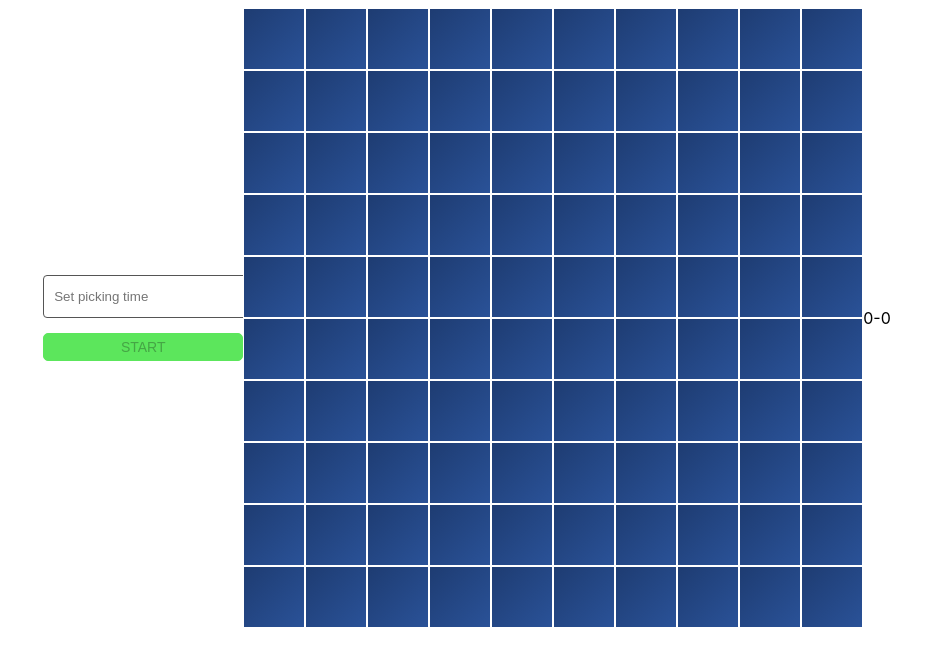
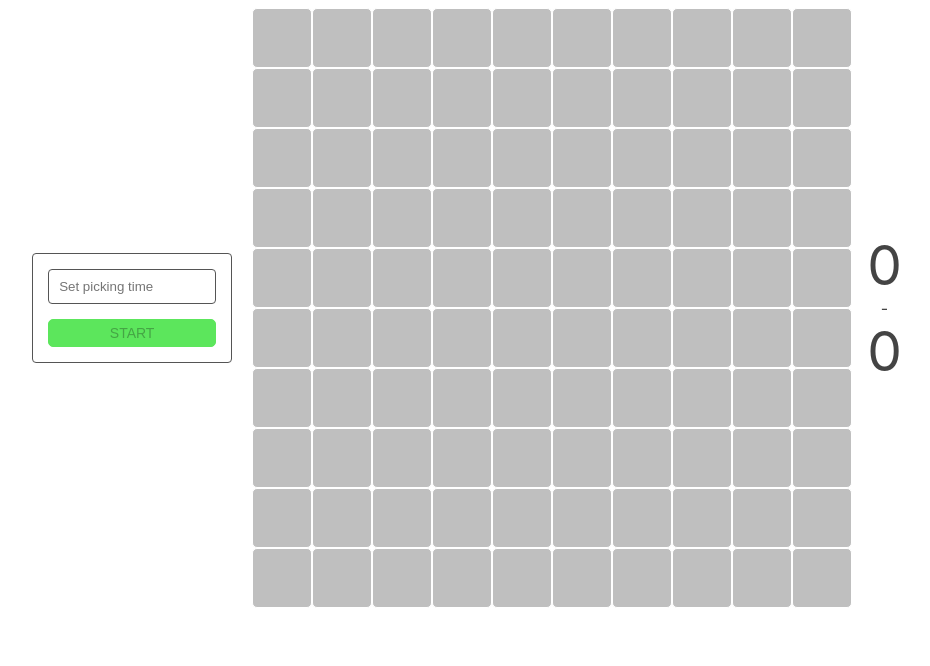
Before and after one commit to DmytroHildin/mini-game-test-task, an Angular app: page / in a window 1280 px wide. Shown: the top 666 px of the page, without its empty margins (173-1103 px from the left). Built offline with nearby package versions, Linux system fonts and the light colour scheme.

Commit message:
some stylings, handle disabled grid

```diff
--- a/src/game-core/components/game-grid/game-grid.html
+++ b/src/game-core/components/game-grid/game-grid.html
@@ -1,4 +1,4 @@
-<div class="game-grid">
+<div class="game-grid" [class.game-grid--disabled]="gameStatus === 'disabled'">
     @for (row of gameGrid; track $index) {
         <div class="game-grid__row">
             @for (cell of row; track $index) {
@@ -6,6 +6,7 @@
                     [class.game-grid__cell--active]="cell.status === 'active'"
                     [class.game-grid__cell--failed]="cell.status === 'failed'"
                     [class.game-grid__cell--success]="cell.status === 'success'"
+                    [class.game-grid__cell--selected]="cell.id === selectedCellId"
                     (click)="handleClickOnCell(cell)">
                 </div>
             }
--- a/src/game-core/components/game-grid/game-grid.scss
+++ b/src/game-core/components/game-grid/game-grid.scss
@@ -9,20 +9,57 @@
         align-items: center;
         width: 60px;
         height: 60px;
-        background: linear-gradient(135deg, #1e3c72 0%, #2a5298 100%);
+        background: linear-gradient(135deg, #0f5ce1 0%, #153a7d 100%);
         border: 1px solid #fff;
+        border-radius: 5px;
+        will-change: rotate;
         transition: all .18s;
+        cursor: grab;
+        opacity: .95;
 
         &--active {
             background: linear-gradient(135deg, #f8ff00 0%, #f1c40f 100%);
+            box-shadow: 0 0 15px 5px rgba(255, 255, 0, 0.7);
+            opacity: 1;
         }
 
         &--failed {
-            background: linear-gradient(135deg, #ff512f 0%, #dd2476 100%);
+            background: linear-gradient(135deg, #ff512f 0%, #ff0000 100%);
+            opacity: 1;
         }
 
         &--success {
-            background: linear-gradient(135deg, #a8ff78 0%, #2bd62b 100%);
+            background: linear-gradient(135deg, #5bff00 0%, #208520 100%);
+            opacity: 1;
+        }
+
+        &--selected {
+            &:not(
+                .game-grid__cell--active,
+                .game-grid__cell--failed,
+                .game-grid__cell--success
+            ) {
+                animation: shake .2s;
+            }
+        }
+
+        &:hover {
+            &:not(
+                .game-grid__cell--active,
+                .game-grid__cell--failed,
+                .game-grid__cell--success
+            ) {
+                background: linear-gradient(135deg, #0a1577 0%, #004e92 100%);
+            }
         }
     }
+
+    &--disabled {
+        .game-grid__cell {
+            background: #808080;
+            opacity: .5;
+            cursor: default;
+        }
+
+    }
 }
--- a/src/game-core/components/game-grid/game-grid.ts
+++ b/src/game-core/components/game-grid/game-grid.ts
@@ -1,5 +1,5 @@
 import { Component, OnInit } from '@angular/core';
-import { CellState, CellStatus } from '../../interfaces';
+import { CellState, CellStatus, GameStatus } from '../../interfaces';
 import { GameService } from '../../services/game.service';
 import { delay, of, race, repeat, Subject, switchMap, takeWhile, tap, timer } from 'rxjs';
 import { takeUntilDestroyed } from '@angular/core/rxjs-interop';
@@ -15,7 +15,8 @@ export class GameGrid implements OnInit {
 
     public gameGrid: CellState[][] = [];
     private timeInMs: number = 0;
-    private selectedCellId!: number;
+    public selectedCellId: number|null = null;
+    public gameStatus!: GameStatus
 
     private cellClicked$!: Subject<void>;
 
@@ -29,6 +30,8 @@ export class GameGrid implements OnInit {
         this.gameService.timeInMs$.subscribe(ms => this.timeInMs = ms);
 
         this.gameService.gameStatus$.subscribe(status => {
+            this.gameStatus = status;
+
             if (status === 'playing') {
                 console.log(status);
                 this.startNewGame();
@@ -47,7 +50,7 @@ export class GameGrid implements OnInit {
         of({})
           .pipe(
               switchMap(() => this.startNextRound()),
-              repeat({ delay: 200 }),
+              repeat({ delay: 300 }),
               takeWhile(() => !this.gameService.isGameOver())
           )
           .subscribe(() => {
@@ -59,6 +62,7 @@ export class GameGrid implements OnInit {
 
     handleClickOnCell(cell: CellState): void {
         console.log(cell);
+        if (this.gameStatus === 'disabled') return;
         // if (cell.status !== 'active') return;
 
         this.selectedCellId = cell.id;
@@ -70,6 +74,8 @@ export class GameGrid implements OnInit {
     private startNextRound() {
         console.log('NEXT ROUND START')
         this.cellClicked$ = new Subject();
+
+        this.selectedCellId = null;
         const activeCellId = this.gameService.chooseRandomCellId();
         // this.setCellStatus(activeCellId, 'active');
         // console.log(activeCellId);
--- a/src/game-core/components/game-score/game-score.html
+++ b/src/game-core/components/game-score/game-score.html
@@ -1,5 +1,5 @@
 <div class="game-score">
-    <span>{{ (gameScore$ | async)?.player }}</span>
+    <span class="game-score__value">{{ (gameScore$ | async)?.player }}</span>
     <span>-</span>
-    <span>{{ (gameScore$ | async)?.computer }}</span>
+    <span class="game-score__value">{{ (gameScore$ | async)?.computer }}</span>
 </div>
--- a/src/game-core/components/game-score/game-score.scss
+++ b/src/game-core/components/game-score/game-score.scss
@@ -0,0 +1,11 @@
+.game-score {
+    display: flex;
+    flex-direction: column;
+    align-items: center;
+    margin-left: 15px;
+    color: #444;
+
+    &__value {
+        font-size: 55px;
+    }
+}
--- a/src/game-core/components/game-starter/game-starter.html
+++ b/src/game-core/components/game-starter/game-starter.html
@@ -6,7 +6,6 @@
             <input type="number"
                 id="time"
                 formControlName="time"
-                min="1500"
                 placeholder="Set picking time"
                 class="form__input"
                 [class.form__input--invalid]="time?.invalid && (time?.dirty || time?.touched)"/>
--- a/src/game-core/components/game-starter/game-starter.scss
+++ b/src/game-core/components/game-starter/game-starter.scss
@@ -1,5 +1,9 @@
 .game-starter {
     width: 200px;
+    padding: 15px;
+    margin-right: 20px;
+    border: 1px solid #555;
+    border-radius: 4px;
 }
 
 .game-starter-btn {
--- a/src/game-core/components/game-starter/game-starter.ts
+++ b/src/game-core/components/game-starter/game-starter.ts
@@ -19,8 +19,8 @@ export class GameStarter {
 
     public gameStarterForm = new FormGroup({
         time: new FormControl('', [Validators.required,
-                                   Validators.min(1500),
-                                   Validators.max(3000)])
+                                   Validators.min(900),
+                                   Validators.max(1500)])
     });
 
     get time() {
--- a/src/styles.scss
+++ b/src/styles.scss
@@ -5,6 +5,10 @@
     box-sizing: border-box;
     -webkit-font-smoothing: antialiased;
     -moz-osx-font-smoothing: grayscale;
+}
+
+*, *::before, *::after {
+    box-sizing: border-box;
 }
 
  main {
@@ -50,3 +54,10 @@
         color: red
     }
 }
+
+@keyframes shake {
+    0% { rotate: 0deg; }
+    25% { rotate: -5deg; }
+    75% { rotate: 5deg; }
+    100% { rotate: 0deg; }
+}
```
